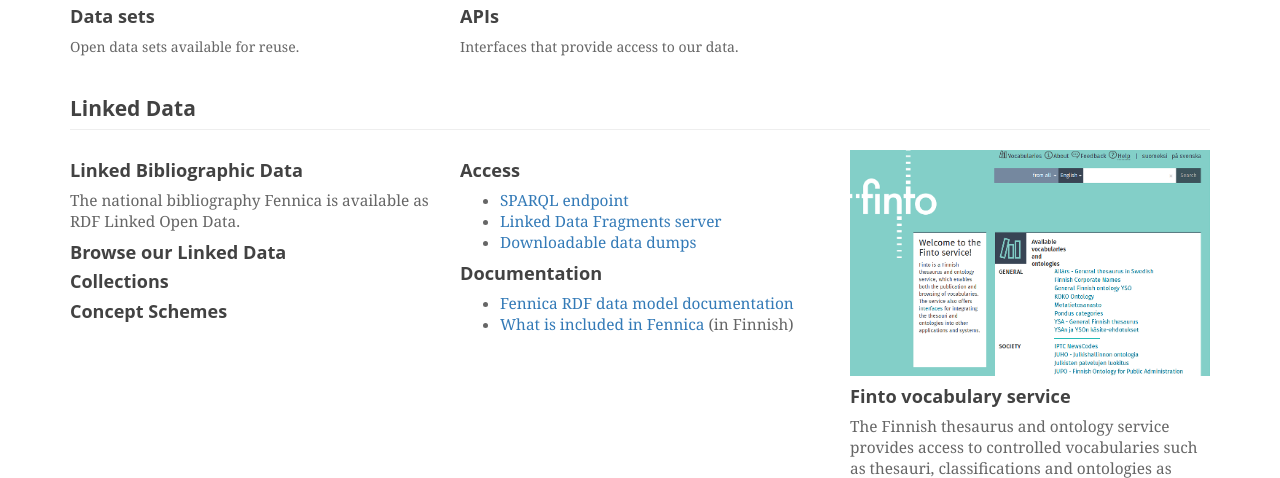
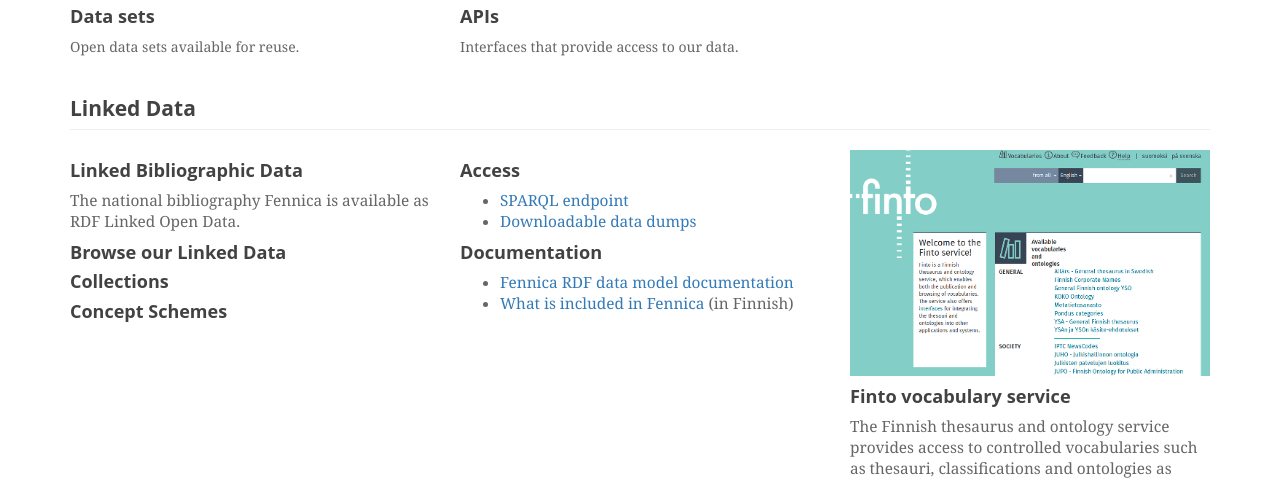
Before and after one commit to NatLibFi/bib-lod-ui, a Flask app: template biblodui/templates/index.html in a window 1280 px wide. Shown: the part 589-1067 px from the top of the page. Run offline with Flask 2, Linux system fonts and the light colour scheme; the template is opened without the code that fills it, so the values that code supplies are empty; some libraries are stand-ins or nearby versions.

Commit message:
Remove link to LDF server (not working)

```diff
--- a/biblodui/templates/index.html
+++ b/biblodui/templates/index.html
@@ -70,7 +70,6 @@
         <h3>Access</h3>
         <ul>
         <li><a href="/bib/sparql">SPARQL endpoint</a></li>
-        <li><a href="/ldf">Linked Data Fragments server</a></li>
         <li><a href="/download/">Downloadable data dumps</a></li>
         </ul>
 
```
